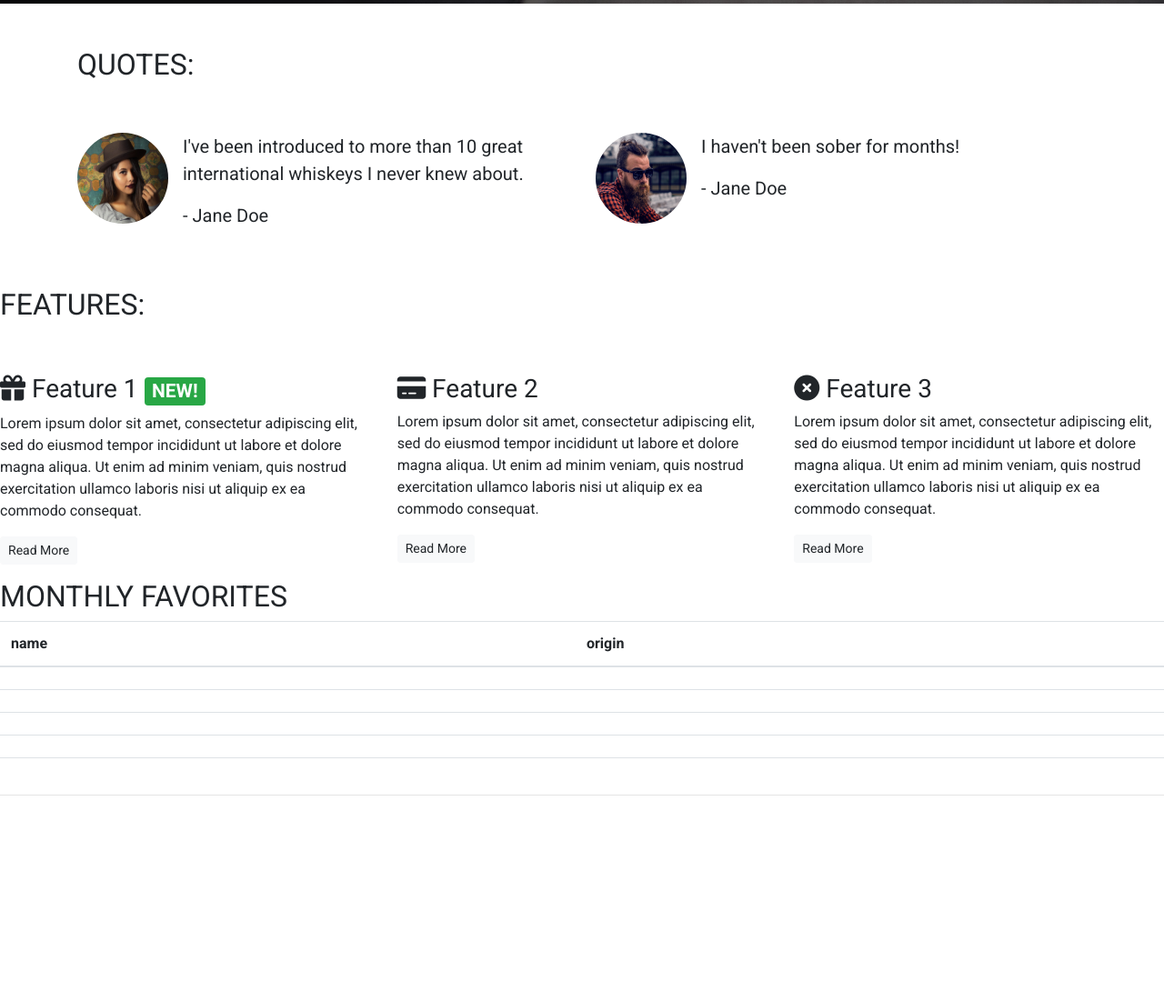
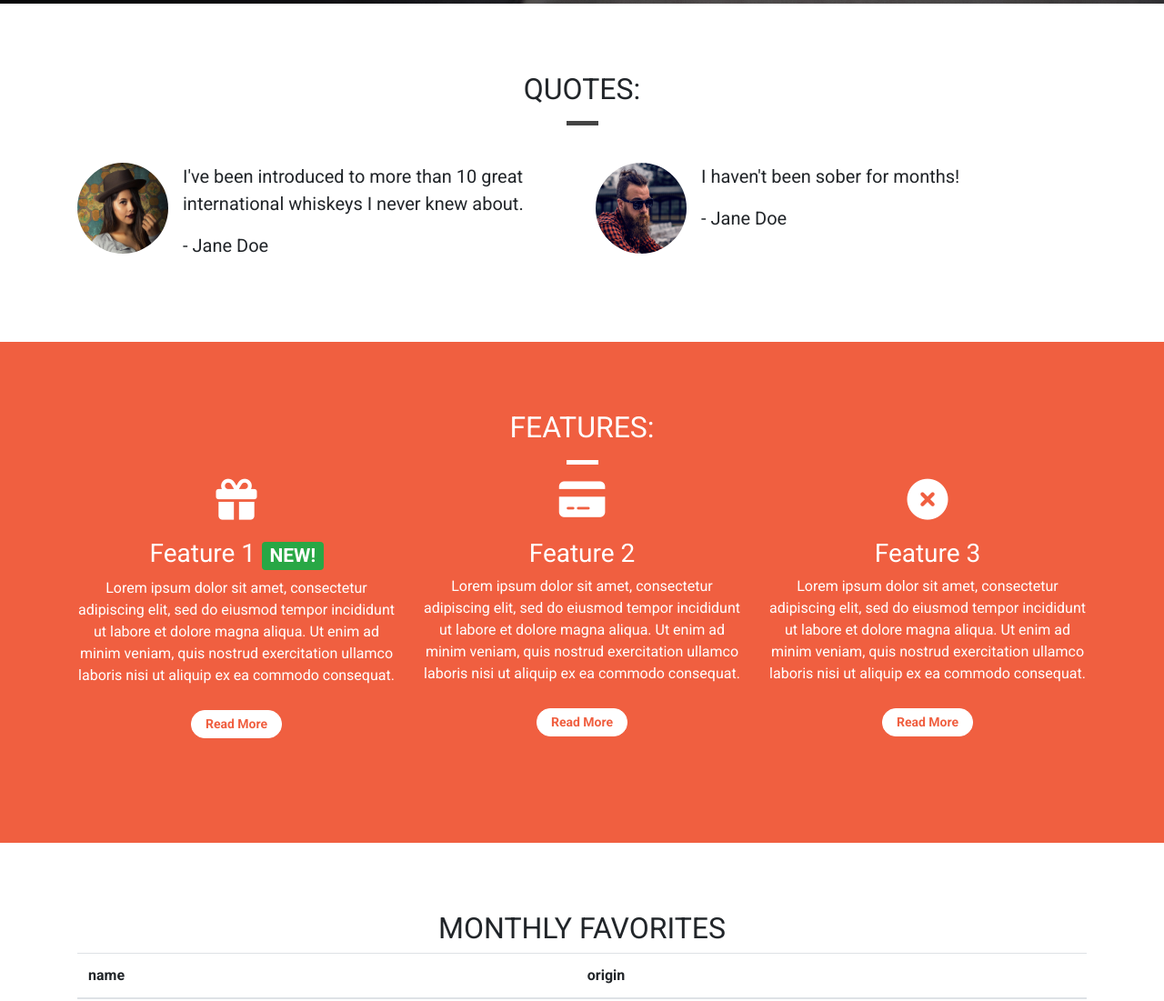
Before and after one commit to StephHjar/bootstrap4, a plain HTML site: page index.html in a window 1280 px wide. Shown: the part 796-1897 px from the top of the page at 91% size. Before the commit the page ends 1687 px from the top, so only its background shows below. Drawn offline with nearby package versions, Linux system fonts and the light colour scheme.

Commit message:
Add custom styling to quotes and features

```diff
--- a/css/style.css
+++ b/css/style.css
@@ -1,5 +1,12 @@
 body {
     font-family: 'Roboto', sans-serif;
+}
+
+.container-wrapper {}
+
+.container-wrapper--red {
+    background-color: #f05f40;
+    color: white;
 }
 
 .alert-container .col-12 {
@@ -44,20 +51,48 @@ body {
 
 .features-container {}
 
+/* Page headers */
+
+.page-header {
+    margin-bottom: 0;
+    border-bottom: 0;
+    text-align: center;
+}
+
+.page-header h2 {
+    margin-top: 0;
+}
+
+.quotes .page-header {
+    margin-bottom: 25px;
+}
+
 /* Block dividers */
 
 .block-divider {
     width: 75px;
     height: 5px;
     border: 0;
+    background-color: #444;
 }
 
 .block-divider--orange {
     background-color: #f05f40;
 }
 
+.block-divider--white {
+    background-color: white;
+}
+
 .block-divider--short {
     width: 35px;
+}
+
+/* Content containers */
+
+.content-container {
+    padding-top: 75px;
+    padding-bottom: 75px;
 }
 
 /* Navbar */
@@ -134,3 +169,24 @@ body {
     background-color: #df4929;
     border-color: #df4929;
 }
+
+.feature {
+    text-align: center;
+    margin-bottom: 40px;
+}
+
+.feature i {
+    margin-bottom: 20px;
+    font-size: 45px;
+    line-height: 45px;
+}
+
+.feature .btn {
+    background-color: white;
+    border-color: white;
+    border-radius: 15px;
+    min-width: 100px;
+    font-weight: bold;
+    margin-top: 10px;
+    color: #f05f40;
+}
--- a/index.html
+++ b/index.html
@@ -86,11 +86,13 @@
     </div>
 
     <!-- Quotes -->
-    <div class="container quotes-container">
+    <div class="container-wrapper">
+        <div class="container quotes-container content-container">
             <section class="quotes">
                 <div class="row">
-                <div class="col-12 my-5">
+                    <div class="col-12 page-header">
                         <h2 class="text-uppercase">Quotes:</h2>
+                        <hr class="block-divider block-divider--short">
                     </div>
                 </div>
                 <div class="row">
@@ -126,19 +128,22 @@
             </section>
             <!-- /.quotes -->
         </div>
+    </div>
 
     <!-- Features -->
-    <div class="features-container">
+    <div class="container-wrapper container-wrapper--red">
+        <div class="container features-container content-container">
             <section class="features">
                 <div class="row">
-                <div class="col-12 my-5">
+                    <div class="col-12 page-header">
                         <h2 class="text-uppercase">Features:</h2>
+                        <hr class="block-divider block-divider--short block-divider--white">
                     </div>
                 </div>
                 <div class="row">
                     <div class="col-12 col-md-6 col-lg-4">
                         <div class="feature">
-                        <h3><i class="fa-solid fa-gift d-none d-sm-inline"></i> Feature 1 <span
+                            <h3><i class="fa-solid fa-gift d-none d-sm-block"></i> Feature 1 <span
                                     class="badge badge-success">NEW!</span>
                             </h3>
                             <p>Lorem ipsum dolor sit amet, consectetur adipiscing elit, sed do eiusmod tempor incididunt
@@ -151,7 +156,7 @@
                     </div>
                     <div class="col-12 col-md-6 col-lg-4">
                         <div class="feature">
-                        <h3><i class="fa-solid fa-credit-card d-none d-sm-inline"></i> Feature 2</h3>
+                            <h3><i class="fa-solid fa-credit-card d-none d-sm-block"></i> Feature 2</h3>
                             <p>Lorem ipsum dolor sit amet, consectetur adipiscing elit, sed do eiusmod tempor incididunt
                                 ut
                                 labore et dolore magna aliqua. Ut enim ad minim veniam, quis nostrud exercitation
@@ -162,7 +167,7 @@
                     </div>
                     <div class="col-12 d-md-none d-lg-block col-lg-4">
                         <div class="feature">
-                        <h3><i class="fa-solid fa-circle-xmark d-none d-sm-inline"></i> Feature 3</h3>
+                            <h3><i class="fa-solid fa-circle-xmark d-none d-sm-block"></i> Feature 3</h3>
                             <p>Lorem ipsum dolor sit amet, consectetur adipiscing elit, sed do eiusmod tempor incididunt
                                 ut
                                 labore et dolore magna aliqua. Ut enim ad minim veniam, quis nostrud exercitation
@@ -175,10 +180,17 @@
             </section>
             <!-- /.features -->
         </div>
+    </div>
 
     <!-- Monthly favorites -->
+    <div class="container-wrapper">
+        <div class="container favorites-container content-container">
             <section class="favorites">
+                <div class="row">
+                    <div class="col-12 page-header">
                         <h2 class="text-uppercase">Monthly favorites</h2>
+                    </div>
+                </div>
                 <table class="table">
                     <thead>
                         <tr>
@@ -211,6 +223,8 @@
                 </table>
             </section>
             <!-- /.favorites -->
+        </div>
+    </div>
     <hr>
 
     <div class="modal" tabindex="-1" role="dialog" id="signUpModal">
```
Lines whose indentation alone changed are shown as unchanged.
